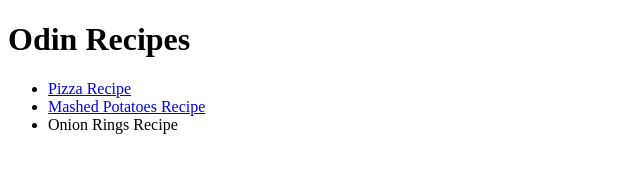
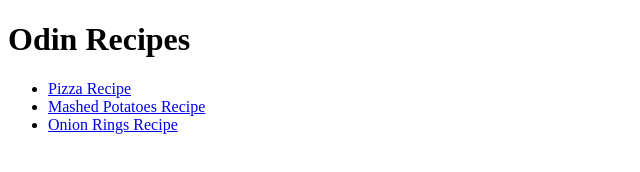
Before and after one commit to DonLeb95/odin-recipes, a plain HTML site: page index.html in a window 1280 px wide. Shown: the whole page, without its empty margins (0-640 px from the left). Drawn offline with Linux system fonts and the light colour scheme.

Commit message:
Fix Onion Ring Recipe from text to hyperlink

```diff
--- a/index.html
+++ b/index.html
@@ -11,7 +11,7 @@
          <ul>
             <li><a href="recipes/pizza-dough.html">Pizza Recipe</a></li>
             <li><a href="recipes/mashed-potatoes.html">Mashed Potatoes Recipe</a></li>
-            <li><a href="recipes/onion-rings.html"></a>Onion Rings Recipe</li>
+            <li><a href="recipes/onion-rings.html">Onion Rings Recipe</a></li>
         </ul>
     </body>
 
```
